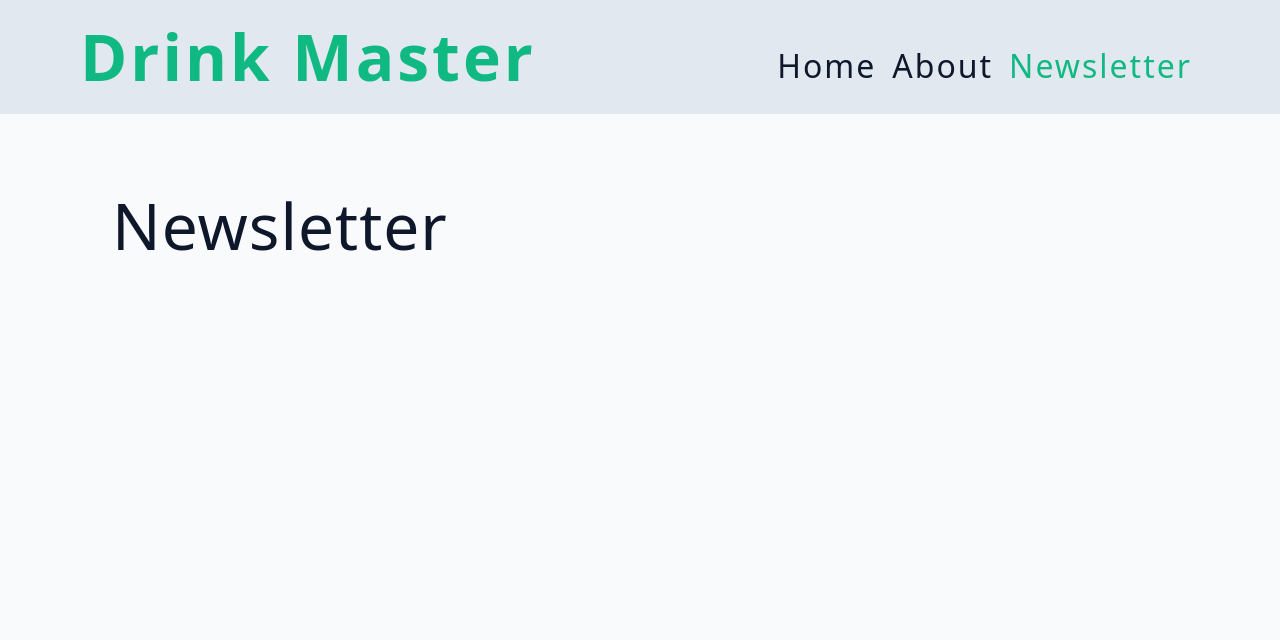
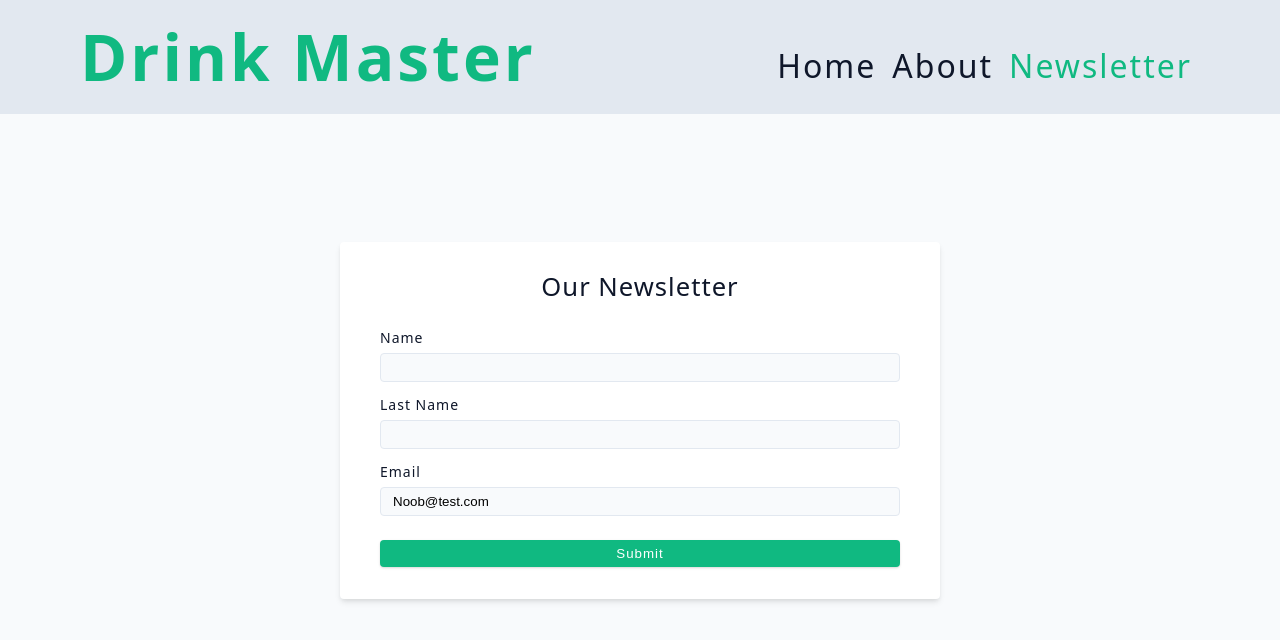
Before and after one commit to VidyasagarAkhumukhi/MixMaster, a React (Vite) app: page /newsletter in a window 1280 px wide. Shown: the top 640 px of the page. Built offline with nearby package versions, Linux system fonts and the light colour scheme.

Commit message:
Newsletter

```diff
--- a/src/App.jsx
+++ b/src/App.jsx
@@ -2,6 +2,7 @@ import { createBrowserRouter, RouterProvider } from "react-router-dom";
 import { About, HomeLayout, Landing, Error, Newsletter, Cocktail, SinglePageError } from './Pages'
 import { loader as landingLoader } from "./Pages/Landing";
 import { loader as singleCocktailLoader } from "./Pages/Cocktail";
+import { action as newsLetterAction } from "./Pages/Newsletter";
 
 const router = createBrowserRouter([
   {
@@ -24,7 +25,8 @@ const router = createBrowserRouter([
       },
       {
         path: 'newsletter',
-        element: <Newsletter />
+        element: <Newsletter />,
+        action: newsLetterAction,
       },
       {
         path: 'about',
--- a/src/Pages/Cocktail.jsx
+++ b/src/Pages/Cocktail.jsx
@@ -1,6 +1,6 @@
 import axios from 'axios'
 import React from 'react'
-import { Link, useLoaderData } from 'react-router-dom'
+import { Link, Navigate, useLoaderData } from 'react-router-dom'
 import Wrapper from '../assets/wrappers/CocktailPage'
 
 const singleCocktailUrl = 'https://www.thecocktaildb.com/api/json/v1/1/lookup.php?i='
@@ -14,7 +14,11 @@ export const loader = async ({ params }) => {
 
 const Cocktail = () => {
     const { id, data } = useLoaderData()
+
+    if (!data) return <Navigate to='/' />
+
     const singleDrink = data.drinks[0]
+
 
     const {
         strDrink: name,
--- a/src/Pages/Newsletter.jsx
+++ b/src/Pages/Newsletter.jsx
@@ -1,11 +1,82 @@
-import React from 'react'
+import { Form, redirect, useNavigation } from 'react-router-dom';
+import axios from 'axios';
+import { toast } from 'react-toastify';
+
+const newsletterUrl = 'https://www.course-api.com/cocktails-newsletter';
+
+export const action = async ({ request }) => {
+    const formData = await request.formData();
+    const data = Object.fromEntries(formData);
+
+    try {
+        const response = await axios.post(newsletterUrl, data);
+
+        toast.success(response.data.msg);
+        return redirect('/');
+    } catch (error) {
+        console.log(error);
+        toast.error(error?.response?.data?.msg);
+        return error;
+    }
+};
 
 const Newsletter = () => {
+    const navigation = useNavigation();
+    const isSubmitting = navigation.state === 'submitting';
     return (
-        <h1>
-            Newsletter
-        </h1>
-    )
-}
-
-export default Newsletter
+        <Form className='form' method='POST'>
+            <h4 style={{ textAlign: 'center', marginBottom: '2rem' }}>
+                our newsletter
+            </h4>
+            {/* name */}
+            <div className='form-row'>
+                <label htmlFor='name' className='form-label'>
+                    name
+                </label>
+                <input
+                    type='text'
+                    className='form-input'
+                    name='name'
+                    id='name'
+                    required
+                />
+            </div>
+            {/* lastName */}
+            <div className='form-row'>
+                <label htmlFor='lastName' className='form-label'>
+                    last name
+                </label>
+                <input
+                    type='text'
+                    className='form-input'
+                    name='lastName'
+                    id='lastName'
+                    required
+                />
+            </div>
+            {/* email */}
+            <div className='form-row'>
+                <label htmlFor='email' className='form-label'>
+                    email
+                </label>
+                <input
+                    type='text'
+                    className='form-input'
+                    name='email'
+                    id='email'
+                    defaultValue='Noob@test.com'
+                    required
+                />
+            </div>
+            <button
+                type='submit'
+                className='btn btn-block'
+                style={{ marginTop: '0.5rem' }}
+                disabled={isSubmitting}
+            >
+                {isSubmitting ? 'submitting' : 'submit'}
+            </button>
+        </Form>
+    );
+};
+export default Newsletter;
--- a/src/main.jsx
+++ b/src/main.jsx
@@ -1,11 +1,13 @@
 import React from 'react';
 import ReactDOM from 'react-dom/client';
 import App from './App';
-
+import 'react-toastify/dist/ReactToastify.css'
+import { ToastContainer } from 'react-toastify';
 import './index.css';
 
 ReactDOM.createRoot(document.getElementById('root')).render(
   <React.StrictMode>
+    <ToastContainer autoClose={2000} />
     <App />
   </React.StrictMode>
 );
```
